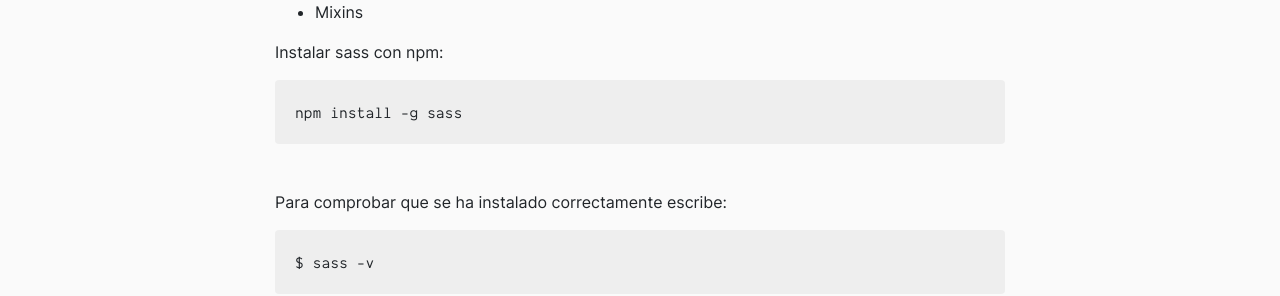
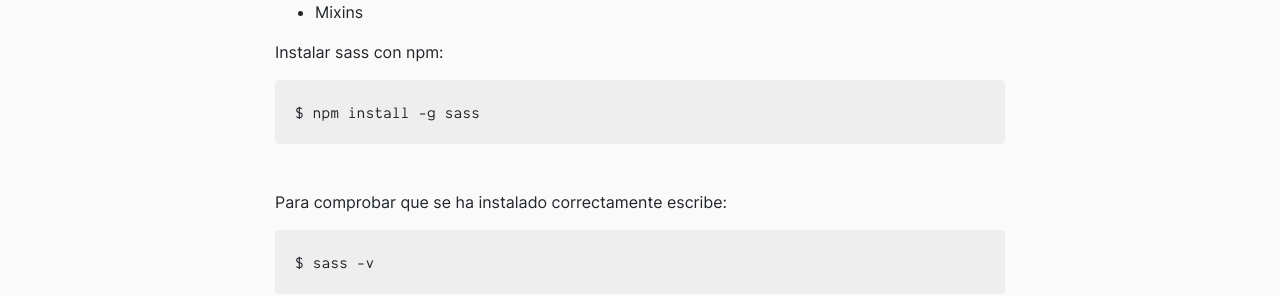
Before and after one commit to MarcelReig/netinetidesign, a Jekyll site: the page built from _posts/2015-12-31-sass-is-awesome.md, in a window 1280 px wide. Shown: the part 810-1106 px from the top of the page. Built offline with Jekyll 4.4.1, drawn with Linux system fonts in a browser that asks for light colours; comment, search, counter and statistics services are not loaded.

````diff
--- a/_posts/2015-12-31-sass-is-awesome.md
+++ b/_posts/2015-12-31-sass-is-awesome.md
@@ -22,7 +22,7 @@ Sass cubre los huecos de CSS añadiéndole todo lo que le falta, haciéndolo un
 Instalar sass con npm:
 
 ```
-npm install -g sass
+$ npm install -g sass
 ```
 
 Para comprobar que se ha instalado correctamente escribe:
````
